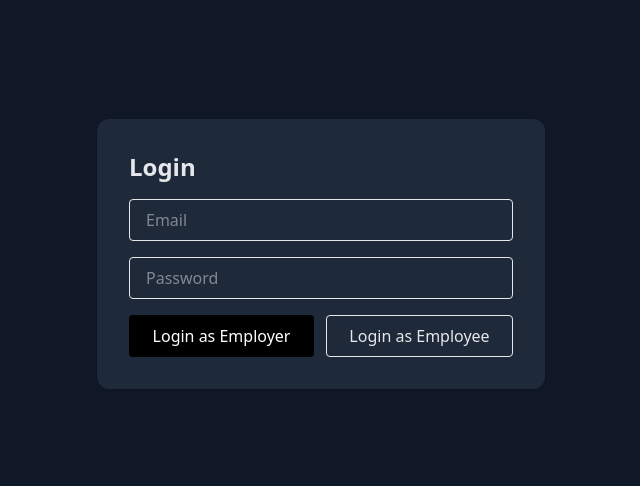
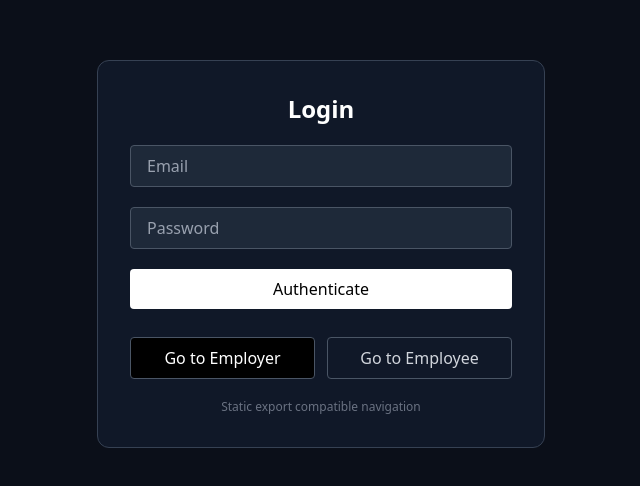
Before and after one commit to Coderrr-beep/Salary-access-MVP, a Next.js app: page /login in a window 1280 px wide. Shown: the part 146-632 px from the top of the page, without its empty margins (319-959 px from the left). Built offline with nearby package versions, Linux system fonts and the light colour scheme.

Commit message:
Fix login navigation for static export

```diff
--- a/app/login/page.js
+++ b/app/login/page.js
@@ -3,42 +3,38 @@
 import { useState } from "react";
 import { auth } from "@/lib/firebase";
 import { signInWithEmailAndPassword } from "firebase/auth";
-import { useRouter } from "next/navigation";
 
 export default function LoginPage() {
   const [email, setEmail] = useState("");
   const [password, setPassword] = useState("");
   const [error, setError] = useState("");
-  const router = useRouter();
+  const [loading, setLoading] = useState(false);
 
-  const loginAsEmployer = async () => {
+  const handleLogin = async () => {
+    setError("");
+    setLoading(true);
+
     try {
       await signInWithEmailAndPassword(auth, email, password);
-      router.push("/employer");
+      // ✅ Auth success, navigation handled by <a href>
     } catch (err) {
       setError("Invalid email or password");
     }
-  };
 
-  const loginAsEmployee = async () => {
-    try {
-      await signInWithEmailAndPassword(auth, email, password);
-      router.push("/employee");
-    } catch (err) {
-      setError("Invalid email or password");
-    }
+    setLoading(false);
   };
 
   return (
-    <main className="min-h-screen flex items-center justify-center bg-gray-900">
-
-      <div className="bg-gray-800 p-8 rounded-xl shadow w-full max-w-md space-y-4">
-        <h1 className="text-2xl font-bold">Login</h1>
+    <main className="min-h-screen bg-background text-white flex items-center justify-center">
+      <div className="bg-gray-900 border border-gray-700 rounded-xl p-8 w-full max-w-md space-y-5">
+        <h1 className="text-2xl font-bold text-center">
+          Login
+        </h1>
 
         <input
           type="email"
           placeholder="Email"
-          className="w-full border px-4 py-2 rounded"
+          className="w-full bg-gray-800 border border-gray-600 px-4 py-2 rounded text-white placeholder-gray-400 focus:outline-none focus:border-white"
           value={email}
           onChange={(e) => setEmail(e.target.value)}
         />
@@ -46,28 +42,45 @@ export default function LoginPage() {
         <input
           type="password"
           placeholder="Password"
-          className="w-full border px-4 py-2 rounded"
+          className="w-full bg-gray-800 border border-gray-600 px-4 py-2 rounded text-white placeholder-gray-400 focus:outline-none focus:border-white"
           value={password}
           onChange={(e) => setPassword(e.target.value)}
         />
 
-        {error && <p className="text-red-500 text-sm">{error}</p>}
+        {error && (
+          <p className="text-red-400 text-sm text-center">
+            {error}
+          </p>
+        )}
 
-        <div className="flex gap-3">
-          <button
-            onClick={loginAsEmployer}
-            className="flex-1 bg-black text-white py-2 rounded"
+        <button
+          onClick={handleLogin}
+          disabled={loading}
+          className="w-full bg-white text-black py-2 rounded font-medium"
+        >
+          {loading ? "Logging in..." : "Authenticate"}
+        </button>
+
+        {/* 🔴 IMPORTANT PART: HARD NAVIGATION */}
+        <div className="flex gap-3 pt-2">
+          <a
+            href="/employer"
+            className="flex-1 bg-black text-white py-2 rounded text-center border border-gray-600"
           >
-            Login as Employer
-          </button>
+            Go to Employer
+          </a>
 
-          <button
-            onClick={loginAsEmployee}
-            className="flex-1 border py-2 rounded"
+          <a
+            href="/employee"
+            className="flex-1 border border-gray-600 py-2 rounded text-gray-300 text-center"
           >
-            Login as Employee
-          </button>
+            Go to Employee
+          </a>
         </div>
+
+        <p className="text-xs text-gray-500 text-center">
+          Static export compatible navigation
+        </p>
       </div>
     </main>
   );
```
